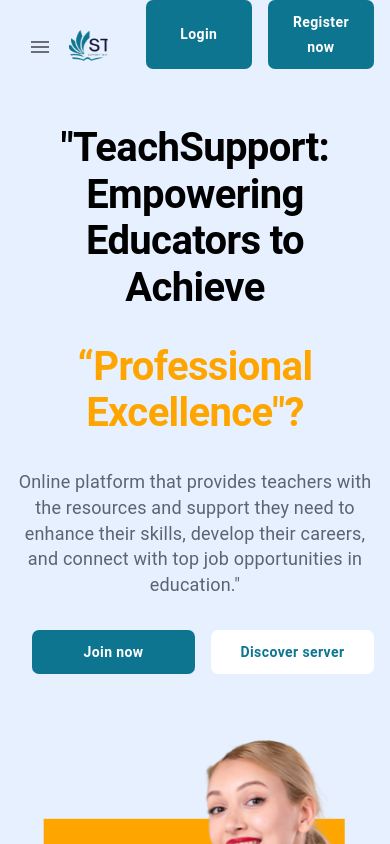
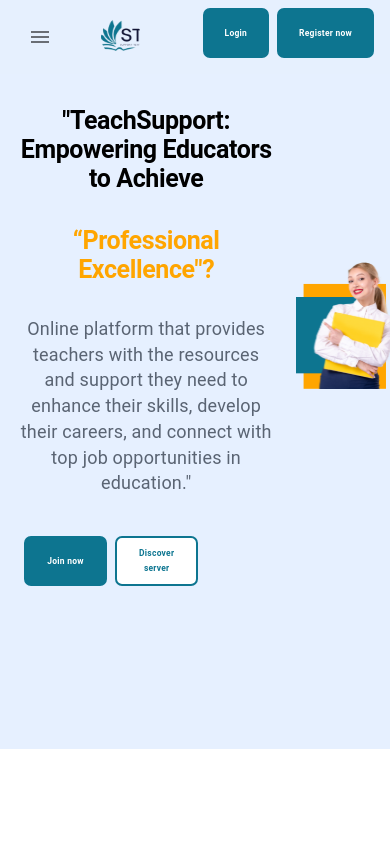
Before and after one commit to realclientproject/frontend, a React (Create React App) app: page / in a window 390 px wide. Shown: the top 844 px of the page. Built offline with nearby package versions, Linux system fonts and the light colour scheme.

Commit message:
fix responsive

```diff
--- a/src/components/hero/custombutton.jsx
+++ b/src/components/hero/custombutton.jsx
@@ -8,30 +8,47 @@ const CustomButton = ({
   heroBtn,
   guideBtn,
   getStartedBtn,
+  fontSize,
+  width,
+  height,
 }) => {
   const CustomButton = styled(Button)(({ theme }) => ({
     backgroundColor: backgroundColor,
+    marginLeft: "5px",
     color: color,
     fontWeight: "700",
-    fontSize: "14px",
+    fontSize: "13px",
+    width: width,
+    height: height,
     cursor: "pointer",
     padding: "0.5rem 1.25rem",
     borderRadius: "7px",
     textTransform: "none",
     display: "block",
-    border: "2px solid transparent",
+    border: "2px solid #0D7590",
     "&:hover": {
       backgroundColor: color,
       color: backgroundColor,
       borderColor: backgroundColor,
     },
+    [theme.breakpoints.down("lg")]: {
+      margin: (heroBtn || getStartedBtn) && theme.spacing(1, "auto", 2, 2),
+      height: "50px",
+      width: guideBtn && "90%",
+      fontSize: "11px",
+    },
     [theme.breakpoints.down("md")]: {
-      margin: (heroBtn || getStartedBtn) && theme.spacing(0, "auto", 3, 2),
-      width: (heroBtn || getStartedBtn) && "80%",
+      margin: (heroBtn || getStartedBtn) && theme.spacing(1, "auto", 2, 2),
+      height: "50px",
+      width: guideBtn && "80%",
+      fontSize: "10.5px",
     },
     [theme.breakpoints.down("sm")]: {
-      marginTop: guideBtn && theme.spacing(3),
-      width: guideBtn && "90%",
+      marginTop: guideBtn && theme.spacing(5),
+      margin: (heroBtn || getStartedBtn) && theme.spacing(1, "auto", 2, 1),
+      width: guideBtn && "70%",
+      height: "50px",
+      fontSize: "8.5px",
     },
   }));
 
--- a/src/components/hero/hero.jsx
+++ b/src/components/hero/hero.jsx
@@ -13,6 +13,12 @@ function Hero() {
       flexDirection: "column",
       alignItems: "center",
       textAlign: "center",
+      fontSize: "15px",
+    },
+    [theme.breakpoints.down("md")]: {
+      flexDirection: "row",
+      textAlign: "center",
+      fontSize: "17px",
     },
   }));
   const Title = styled(Typography)(({ theme }) => ({
@@ -21,7 +27,10 @@ function Hero() {
     fontWeight: "bold",
     margin: theme.spacing(4, 0, 4, 0),
     [theme.breakpoints.down("sm")]: {
-      fontSize: "40px",
+      fontSize: "20px",
+    },
+    [theme.breakpoints.down("lg")]: {
+      fontSize: "25px",
     },
   }));
 
@@ -29,7 +38,7 @@ function Hero() {
     <Box sx={{ backgroundColor: "#E6F0FF", minHeight: "80vh" }}>
       <Container>
         <CustomBox>
-          <Box sx={{ flex: "4", left: "0"}}>
+          <Box sx={{ flex: "4", left: "0" }}>
             <Title variant="h1" sx={{ color: "black" }}>
               "TeachSupport: Empowering Educators to Achieve{" "}
               <Title sx={{ color: "#FFA500" }} variant="h1">
@@ -47,7 +56,9 @@ function Hero() {
             <Box
               sx={{
                 display: "flex",
-                justifyContent: "space-evenly",
+                maxWidth: "70%",
+                justifyContent: "center",
+                alignItems: "center",
               }}
             >
               <CustomButton
@@ -56,23 +67,29 @@ function Hero() {
                 buttonText="Join now"
                 heroBtn={true}
                 display="block"
+                guideBtn="20px"
+                fontWeight="100"
+                height="40px"
               />
               <CustomButton
                 backgroundColor="#FFFFFF"
                 color="#0D7590"
                 buttonText="Discover server"
                 heroBtn={true}
+                guideBtn
+                height="40px"
               />
             </Box>
           </Box>
 
-          <Box sx={{ flex: "2" }}>
+          <Box sx={{ flex: "1.5" }}>
             <img
               src={heroImg}
               alt="heroImg"
               style={{
                 maxWidth: "100%",
                 marginBottom: "2rem",
+                marginLeft: "20px",
               }}
             />
           </Box>
```
Also changed, not shown: src/components/hero/back.svg (added).
